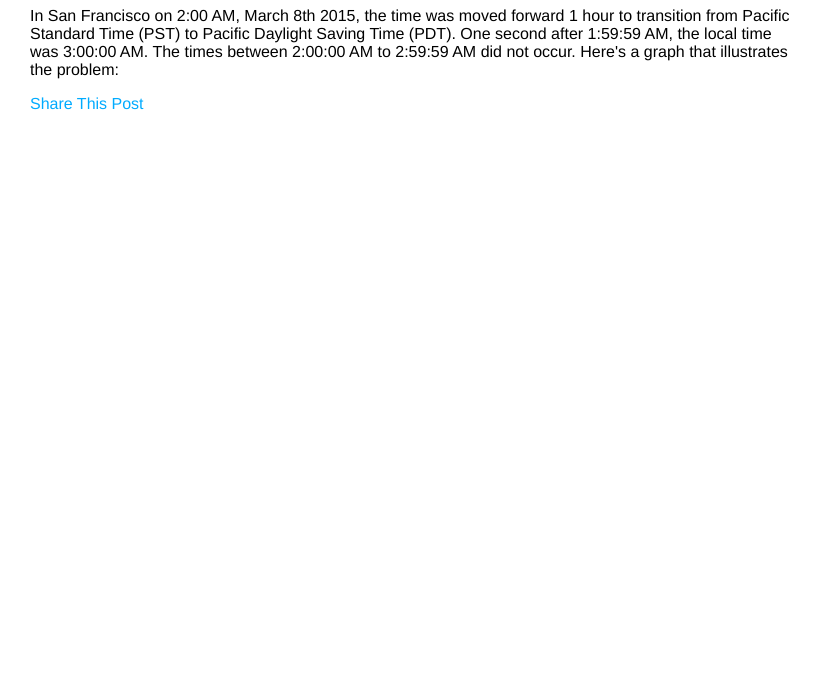
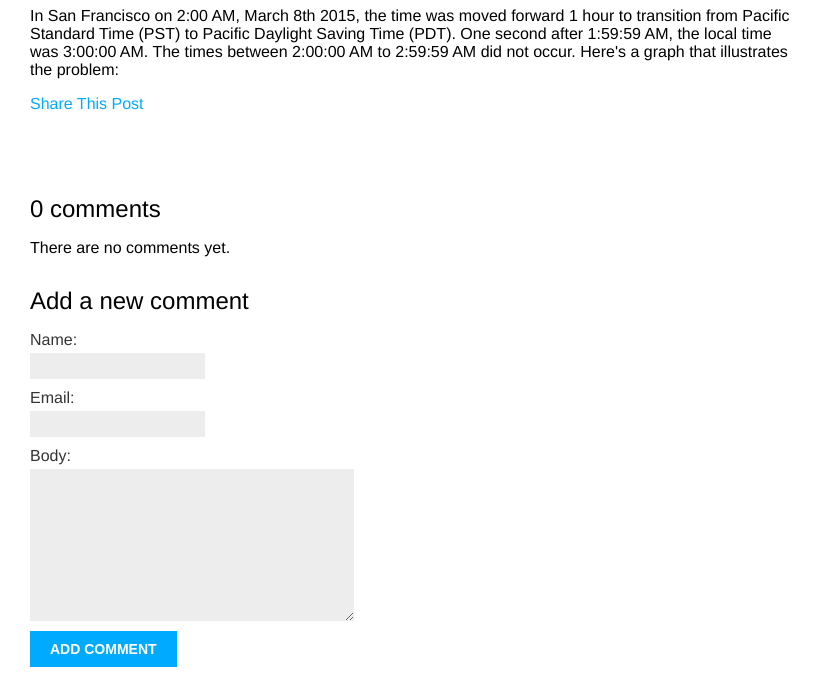
Before and after one commit to chriskavanagh/Blog, a Django app: a page that uses my_env/src/templates/blog/post/detail.html in a window 1280 px wide. Shown: the part 427-1104 px from the top of the page, without its empty margins (0-822 px from the left). Before the commit the page ends 537 px from the top, so only its background shows below. Run offline with Django 3.2, Linux system fonts and the light colour scheme; data comes from the database, SQL or seed files in the repository; both versions use the stored data as it was after the commit.

Commit message:
Added Comments.

```diff
--- a/my_env/src/blog/forms.py
+++ b/my_env/src/blog/forms.py
@@ -1,7 +1,15 @@
 from django import forms
+from .models import Comment
+
 
 class EmailPostForm(forms.Form):
     name = forms.CharField(max_length=25)
     email = forms.EmailField()
     to = forms.EmailField()
     comments = forms.CharField(required=False, widget=forms.Textarea)
+
+
+class CommentForm(forms.ModelForm):
+    class Meta:
+        model = Comment
+        fields = ('name', 'email', 'body')
--- a/my_env/src/blog/models.py
+++ b/my_env/src/blog/models.py
@@ -38,3 +38,19 @@ class Post(models.Model):
                                                  self.publish.strftime('%m'),
                                                  self.publish.strftime('%d'),
                                                  self.slug])
+
+
+class Comment(models.Model):
+    post = models.ForeignKey(Post, related_name='comments')
+    name = models.CharField(max_length=80)
+    email = models.EmailField()
+    body = models.TextField()
+    created = models.DateTimeField(auto_now_add=True)
+    updated = models.DateTimeField(auto_now=True)
+    active = models.BooleanField(default=True)
+
+    class Meta:
+        ordering = ('created',)
+
+    def __unicode__(self):
+        return 'Comment by {} on {}'.format(self.name, self.post)
--- a/my_env/src/blog/views.py
+++ b/my_env/src/blog/views.py
@@ -1,9 +1,10 @@
 from django.shortcuts import render, get_object_or_404
 from django.core.paginator import Paginator, EmptyPage, PageNotAnInteger
 from django.views.generic import ListView
-from .models import Post
+from .models import Post, Comment
 from .forms import EmailPostForm
 from django.core.mail import send_mail
+from .forms import EmailPostForm, CommentForm
 
 
 def post_list(request, category=None):
@@ -35,7 +36,17 @@ def post_detail(request, year, month, day, slug):
                                    publish__year=year,
                                    publish__month=month,
                                    publish__day=day)
-    context = {'post': post}
+    comments = post.comments.filter(active=True)
+    if request.method == 'POST':
+        comment_form = CommentForm(request.POST)
+        if comment_form.is_valid():
+            new_comment = comment_form.save(commit=False)
+            new_comment.post = post
+            new_comment.save()
+    else:
+        comment_form = CommentForm()
+
+    context = {'post': post, 'comments': comments, 'comment_form': comment_form}
     return render(request, 'blog/post/detail.html', context)
 
 
--- a/my_env/src/requirements.txt
+++ b/my_env/src/requirements.txt
@@ -1,3 +1,6 @@
 Django==1.9.5
+django-crispy-forms==1.6.0
+django-extensions==1.6.1
 pytz==2016.3
+six==1.10.0
 wheel==0.24.0
--- a/my_env/src/templates/blog/post/detail.html
+++ b/my_env/src/templates/blog/post/detail.html
@@ -6,7 +6,42 @@
 
     <h1>{{ post.title }}</h1>
         <p class="date">Published {{ post.publish }} by {{ post.author }}</p>
+
             {{ post.body|linebreaks }}
+
         <p><a href="{% url 'blog:post_share' post.id %}">Share This Post</a></p>
+        <br>
+        <br>
+
+    {% with comments.count as total_comments %}
+        <h2>{{ total_comments }} comment{{ total_comments|pluralize }}</h2>
+    {% endwith %}
+
+    {% for comment in comments %}
+
+        <div class="comment">
+            <p class='info'>
+                Comment {{ forloop.counter }} by {{ comment.name }}
+                {{ comment.created }}
+            </p>
+            {{ comment.body|linebreaks }}
+        </div>
+
+    {% empty %}
+        <p>There are no comments yet.</p>
+    {% endfor %}
+
+    {% if new_comment %}
+        <h2>Your comment has been added.</h2>
+
+    {% else %}
+        <h2>Add a new comment</h2>
+
+        <form action="." method="post">
+            {{ comment_form.as_p }}
+                {% csrf_token %}
+            <p><input type="submit" value="Add comment"></p>
+        </form>
+    {% endif %}
 
 {% endblock %}
--- a/my_env/src/templates/blog/post/list.html
+++ b/my_env/src/templates/blog/post/list.html
@@ -6,6 +6,7 @@
 {% block content %}
 
     <h1>My Blog</h1>
+
     {% for post in posts %}
         <h2><a href="{{ post.get_absolute_url }}">{{ post.title }}</a></h2>
         <p class="date">Published {{ post.publish }} by {{ post.author }}</p>
```
Also changed, not shown: my_env/src/blog/admin.py (+9 -1 lines), my_env/src/blog/migrations/0002_comment.py (added), my_env/src/db.sqlite3, 5 other files.
